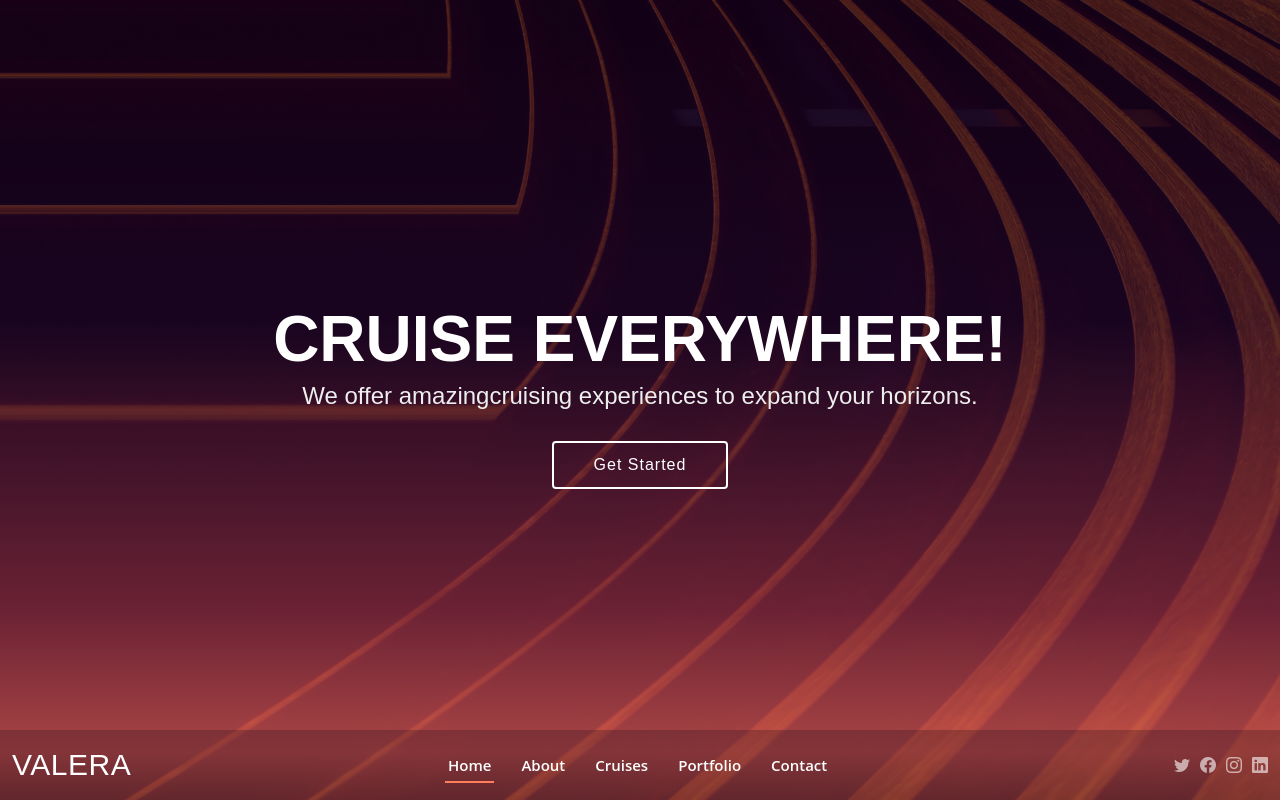
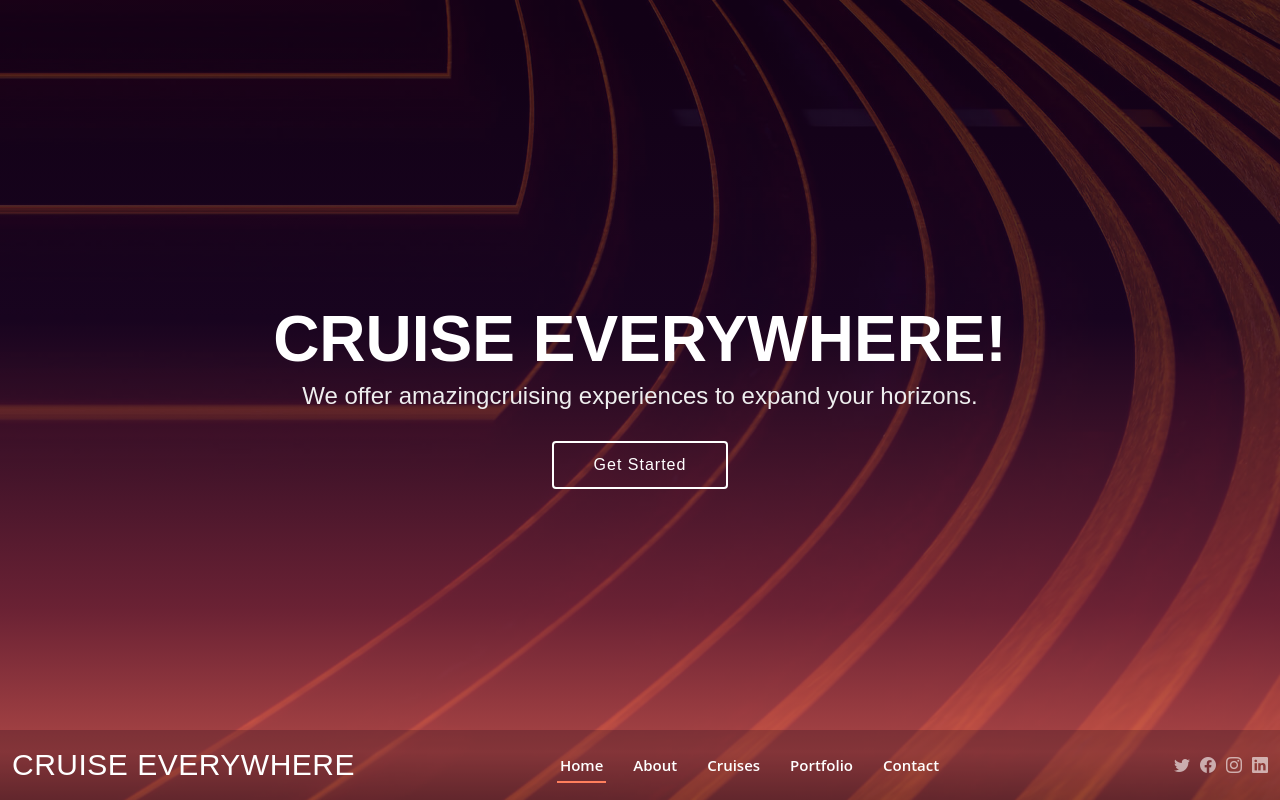
Before and after one commit to thsutton159/CruiseEverywhere.github.io, a plain HTML site: page index.html in a window 1280 px wide. Shown: the top 800 px of the page. Drawn offline with Linux system fonts and the light colour scheme.

Commit message:
Update index.html

```diff
--- a/index.html
+++ b/index.html
@@ -51,7 +51,7 @@
   <header id="header" class="d-flex align-items-center ">
     <div class="container-fluid d-flex align-items-center justify-content-lg-between">
 
-      <h1 class="logo me-auto me-lg-0"><a href="index.html">Valera</a></h1>
+      <h1 class="logo me-auto me-lg-0"><a href="index.html">Cruise Everywhere</a></h1>
       <!-- Uncomment below if you prefer to use an image logo -->
       <!-- <a href="index.html" class="logo me-auto me-lg-0"><img src="assets/img/logo.png" alt="" class="img-fluid"></a>-->
 
```
